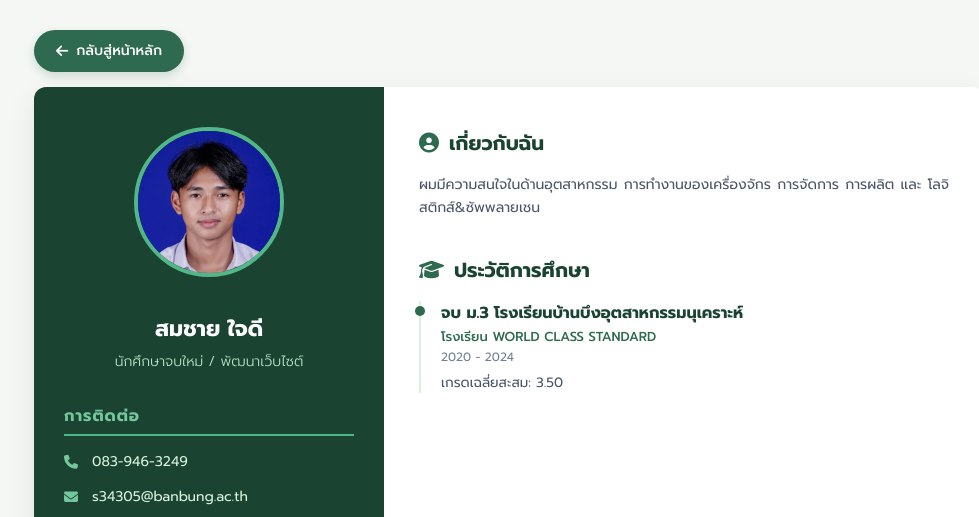
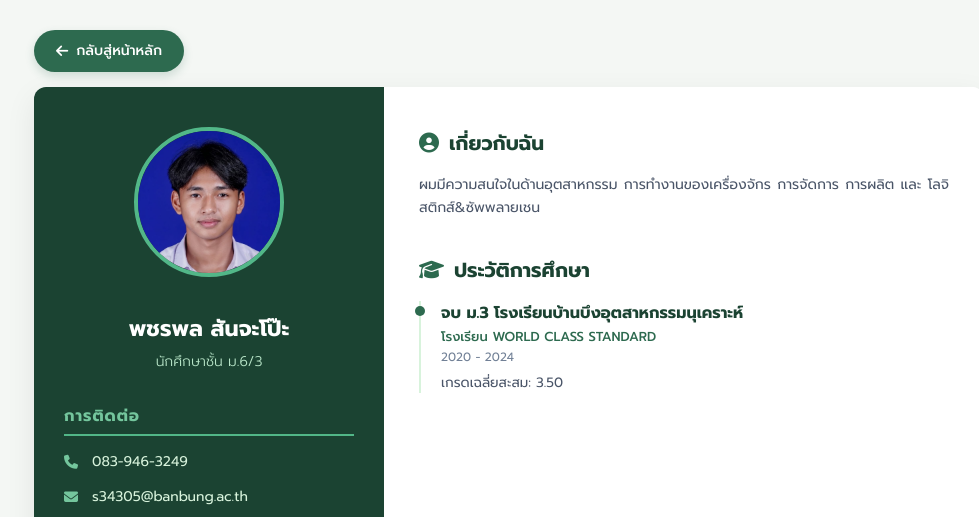
Before and after one commit to s34305/s34305.github.io, a plain HTML site: page h.html in a window 1280 px wide. Shown: the top 517 px of the page, without its empty margins (131-1110 px from the left). Drawn offline with Linux system fonts and the light colour scheme.

Commit message:
Update h.html

```diff
--- a/h.html
+++ b/h.html
@@ -249,8 +249,8 @@
                 <img src="proflie.jpg" alt="รูปโปรไฟล์" class="profile-img">
             </div>
 
-            <h1>สมชาย ใจดี</h1>
-            <p class="job-title">นักศึกษาจบใหม่ / พัฒนาเว็บไซต์</p>
+            <h1>พชรพล สันจะโป๊ะ</h1>
+            <p class="job-title">นักศึกษาชั้น ม.6/3 </p>
 
             <!-- ข้อมูลติดต่อ -->
             <div class="sidebar-section">
```
